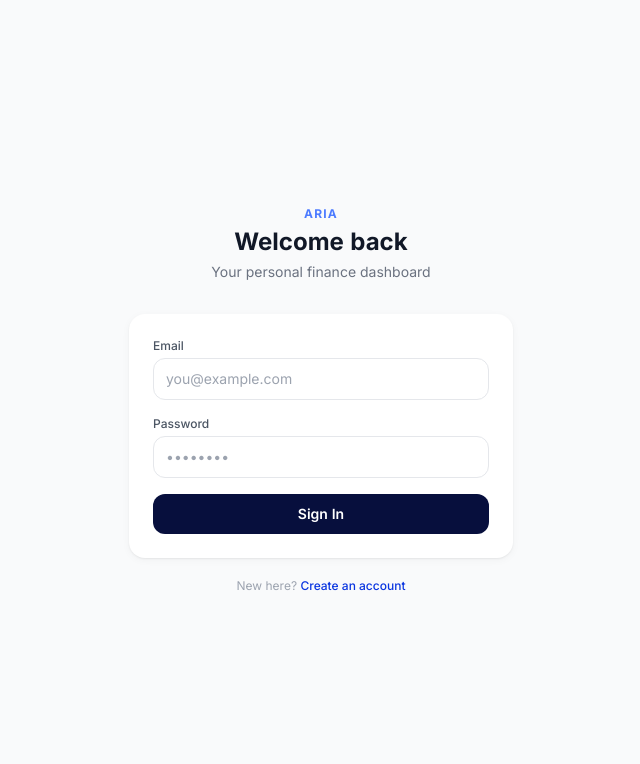
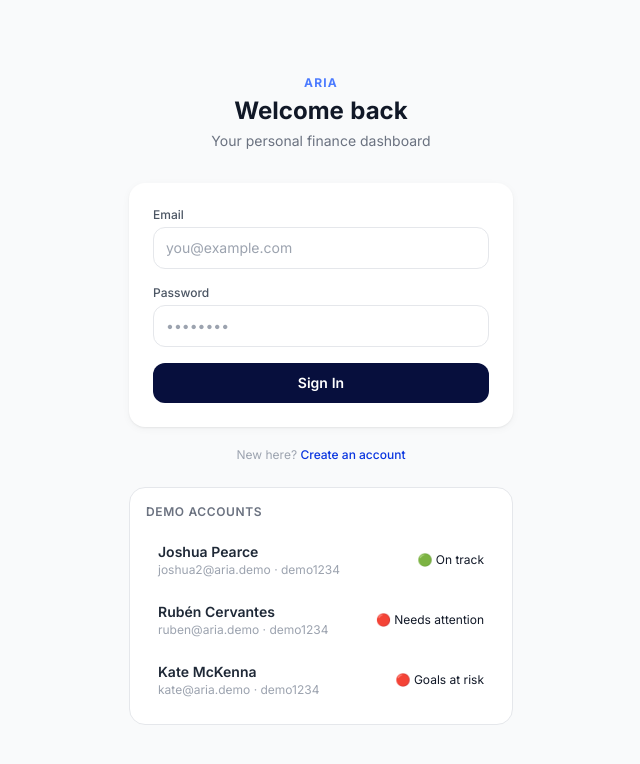
Before and after one commit to sunder-vasudevan/aria-personal, a React (Vite) app: page /login in a window 1280 px wide. Shown: the top 764 px of the page, without its empty margins (319-959 px from the left). Built offline with nearby package versions, Linux system fonts and the light colour scheme.

Commit message:
feat: demo credentials panel on login page

```diff
--- a/src/pages/Login.jsx
+++ b/src/pages/Login.jsx
@@ -79,6 +79,30 @@ export default function Login() {
             Create an account
           </Link>
         </p>
+
+        {/* Demo credentials */}
+        <div className="mt-6 bg-white rounded-2xl border border-gray-200 p-4">
+          <div className="text-xs font-semibold text-gray-500 uppercase tracking-wider mb-3">Demo Accounts</div>
+          {[
+            { name: 'Joshua Pearce', email: 'joshua2@aria.demo', label: '🟢 On track' },
+            { name: 'Rubén Cervantes', email: 'ruben@aria.demo', label: '🔴 Needs attention' },
+            { name: 'Kate McKenna', email: 'kate@aria.demo', label: '🔴 Goals at risk' },
+          ].map(u => (
+            <button
+              key={u.email}
+              onClick={() => setForm({ email: u.email, password: 'demo1234' })}
+              className="w-full text-left px-3 py-2.5 rounded-xl hover:bg-gray-50 transition-colors mb-1 last:mb-0"
+            >
+              <div className="flex items-center justify-between">
+                <div>
+                  <div className="text-sm font-semibold text-gray-800">{u.name}</div>
+                  <div className="text-xs text-gray-400">{u.email} · demo1234</div>
+                </div>
+                <span className="text-xs">{u.label}</span>
+              </div>
+            </button>
+          ))}
+        </div>
       </div>
     </div>
   )
```
